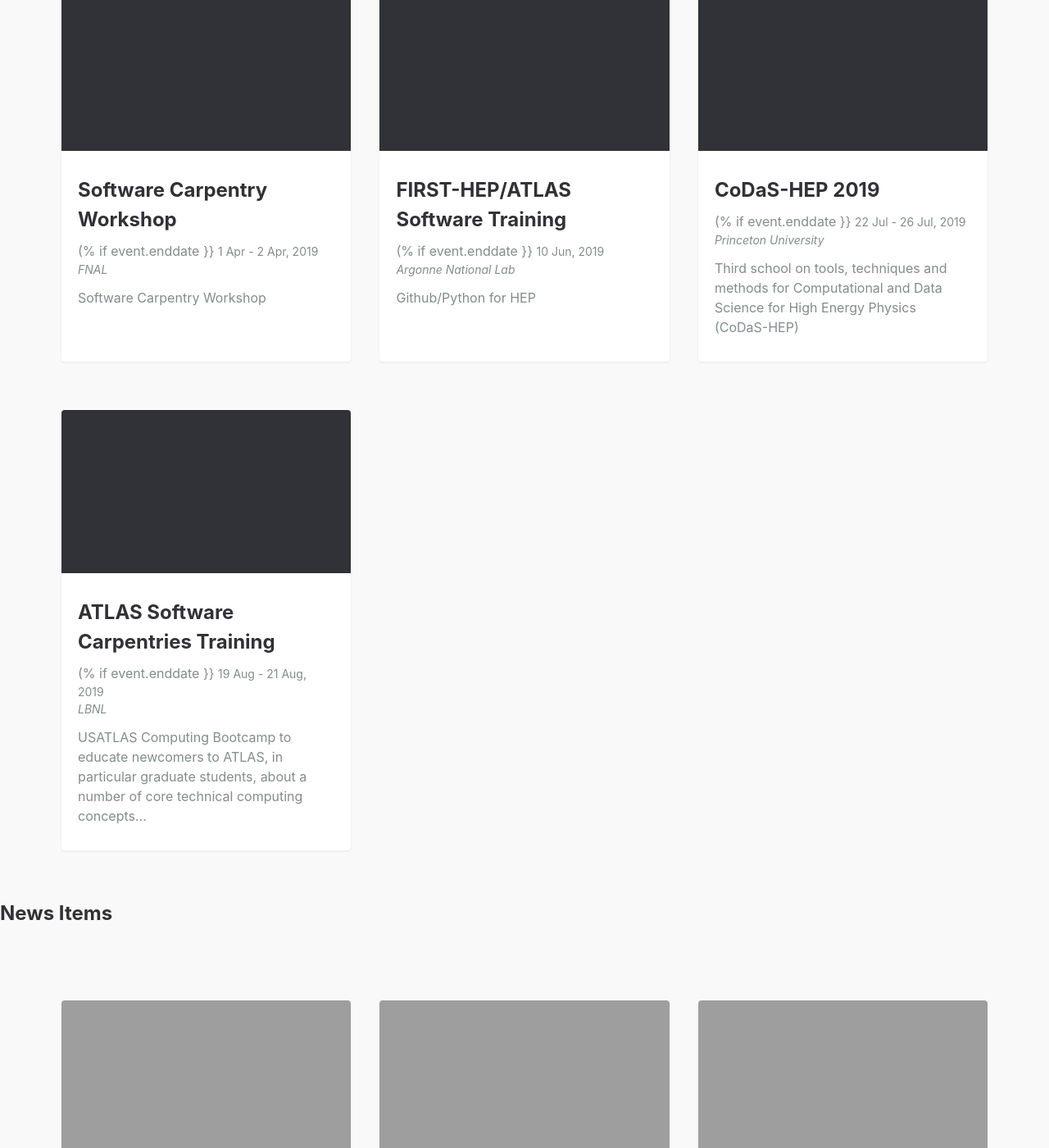
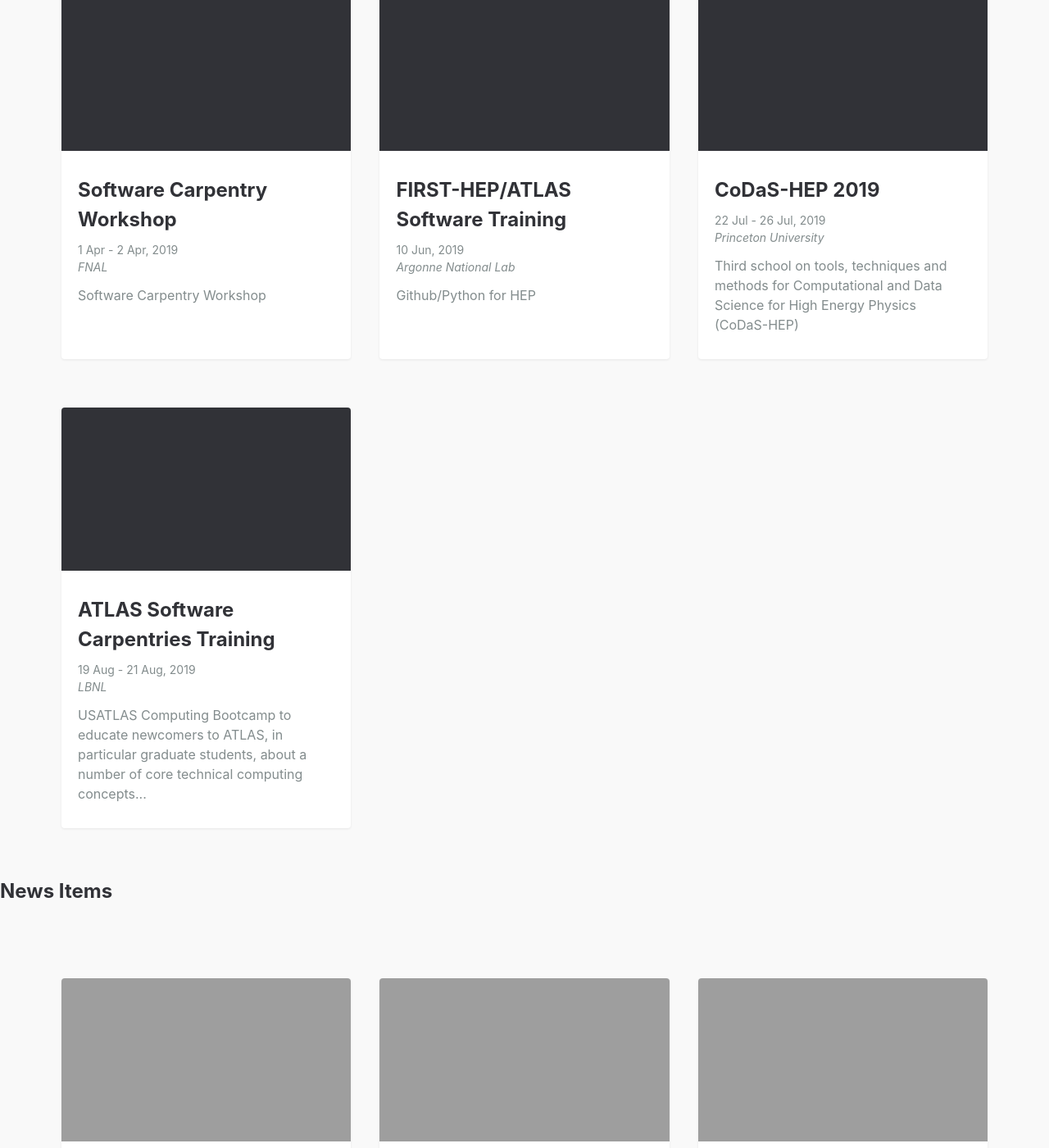
Before and after one commit to first-hep/first-hep.github.io, a Jekyll site: the page built from index.md, in a window 1280 px wide and 1400 px high, scrolled down 715 px. Shown: the whole window at 82% size. Built offline with Jekyll 4.4.1, drawn with Linux system fonts in a browser that asks for light colours.

Commit message:
Remove extra bit

```diff
--- a/_includes/eventcard.html
+++ b/_includes/eventcard.html
@@ -18,7 +18,6 @@
     <div class="post-card__header">
       <h2>{{ event.name | strip_html | truncate: 50 }}</h2>
       {% assign date_format = site.sleek.date_format | default: "%b %-d, %Y" %}
-      (% if event.enddate }}
       <span class="post-card__meta">
         <time>{{event.startdate | date: "%-d %b" }}{{event.enddate | date: " - %-d %b" }}, {{event.startdate | date: "%Y" }}</time>
       </span>
```
